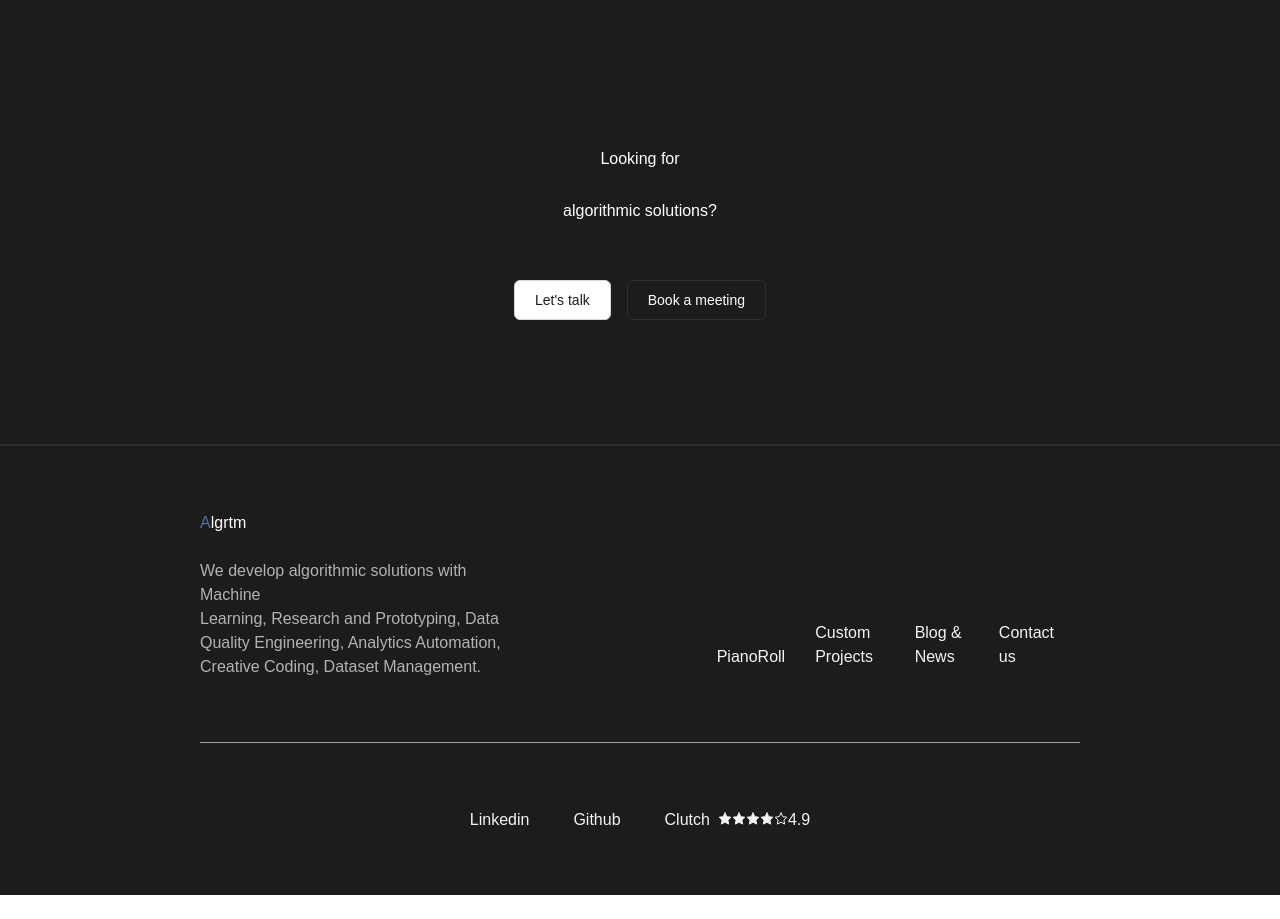
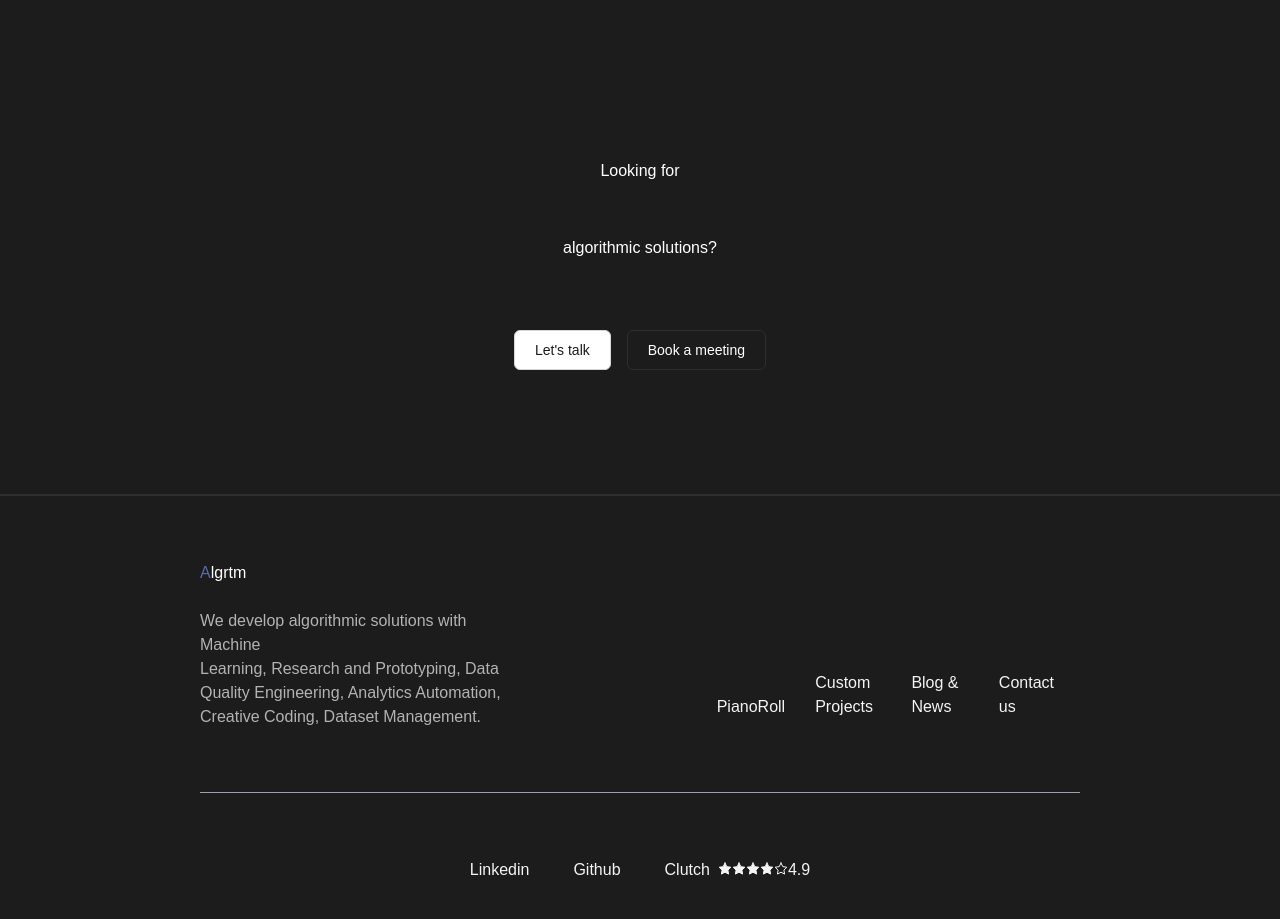
Before and after one commit to Nospoko/epr-landing, a Next.js app in the folder algrtm/: page / in a window 1280 px wide. Shown: the part 1860-2779 px from the top of the page. Built offline with nearby package versions, Linux system fonts and the light colour scheme.

Commit message:
links added

```diff
--- a/algrtm/src/components/Header.js
+++ b/algrtm/src/components/Header.js
@@ -42,7 +42,7 @@ export default function Header() {
           className="flex justify-center items-center select-none text-sm px-5 py-2.5 h-10 gap-4 rounded-md border border-neutralLight-neutral40 bg-neutralLight-neutral10 text-neutralLight-neutral100 p3SB"
           href="/contactUs"
         >
-          Contact Us
+          Contact us
         </Link>
 
         <div className="hidden sm:flex items-center justify-center ">
--- a/algrtm/src/components/LinksSection.js
+++ b/algrtm/src/components/LinksSection.js
@@ -1,11 +1,12 @@
 import Image from "next/image";
 import Link from "next/link";
 import React from "react";
+import externalLinks from "@/data/externalLinks";
 
 const LinksSection = () => {
   return (
     <div className=" bg-neutralLight-neutral10 w-full border-t-2 border-neutralLight-neutral20">
-      <div className="flex flex-col bg-neutralLight-neutral10 mx-[12.5rem] my-16 gap-16">
+      <div className="flex flex-col bg-neutralLight-neutral10 mx-[12.5rem] mt-16 mb-[7.75rem] gap-16">
         <div className="flex gap-[11.125rem]   bg-neutralLight-neutral10 ">
           <div className=" flex flex-col gap-6 ">
             <div className="flex w-full justify-start h5">
@@ -21,17 +22,21 @@ const LinksSection = () => {
           </div>
 
           <div className="flex gap-[0.625rem] px-4 items-end">
-            <Link
-              href="#"
+            {/* <Link
+              href="/pianoRoll"
               className="p3 text-neutralLight-neutral90 p-[0.625rem]"
             >
               PianoRoll
+            </Link> */}
+            <Link href="/pianoRoll">
+              <p className="p3 text-neutralLight-neutral90 p-[0.625rem]">
+                PianoRoll
+              </p>
             </Link>
-            <Link
-              href="#"
-              className="p3 text-neutralLight-neutral90 p-[0.625rem]"
-            >
-              Custom Projects
+            <Link href="/customProjects">
+              <p className="p3 text-neutralLight-neutral90 p-[0.625rem]">
+                Custom Projects
+              </p>
             </Link>
             <Link
               href="#"
@@ -39,11 +44,10 @@ const LinksSection = () => {
             >
               Blog & News
             </Link>
-            <Link
-              href="#"
-              className="p3 text-neutralLight-neutral90 p-[0.625rem]"
-            >
-              Contact us
+            <Link href="/contactUs">
+              <p className="p3 text-neutralLight-neutral90 p-[0.625rem]">
+                Contact us
+              </p>
             </Link>
           </div>
         </div>
@@ -53,16 +57,27 @@ const LinksSection = () => {
         </div>
 
         <div className="flex gap-11 flex-center justify-center text-neutralLight-neutral90 p3SB">
-          <Link href="#" className="text-neutralLight-neutral90 p3">
+          <Link
+            href={externalLinks.linkedin}
+            className="text-neutralLight-neutral90 p3"
+          >
             Linkedin
           </Link>
-          <Link href="#" className="text-neutralLight-neutral90 p3">
+          <Link
+            href={externalLinks.github}
+            className="text-neutralLight-neutral90 p3"
+          >
             Github
           </Link>
           <div className="flex">
-            <Link href="#" className="text-neutralLight-neutral90 p3 mr-2">
+            {/* TODO- add link when we create account */}
+            <Link
+              href={externalLinks.clutch}
+              className="text-neutralLight-neutral90 p3 mr-2"
+            >
               Clutch{" "}
             </Link>
+            {/* right now stars are static, don't come from Clutch ;) */}
             <Image width={14} height={14} src="/assets/icons/star.svg" />
             <Image width={14} height={14} src="/assets/icons/star.svg" />
             <Image width={14} height={14} src="/assets/icons/star.svg" />
--- a/algrtm/src/components/SolutionsSection.js
+++ b/algrtm/src/components/SolutionsSection.js
@@ -5,7 +5,7 @@ const SolutionsSection = () => {
   return (
     <div className="bg-neutralLight-neutral10 w-full">
       <div className="pt-[14rem] pb-[7.75rem] flex flex-col justify-center items-center gap-11">
-        <div className="text-neutralLight-neutral100 h2 flex  w-2/3 justify-center items-center text-center leading-[3.25rem]">
+        <div className="text-neutralLight-neutral100 h2 flex  w-2/3 justify-center items-center text-center leading-[4.8rem]">
           Looking for <br />
           algorithmic solutions?
         </div>
--- /dev/null
+++ b/algrtm/src/data/externalLinks.js
@@ -0,0 +1,11 @@
+const externalLinks = {
+  linkedin: "https://www.linkedin.com/company/piano-for-ai",
+  github: "https://github.com/nospoko",
+  clutch: "https://clutch.co/",
+  pianoRoll: "",
+  customProjects: "",
+  blog: "",
+  contactUs: "/contactUs",
+};
+
+export default externalLinks;
```
